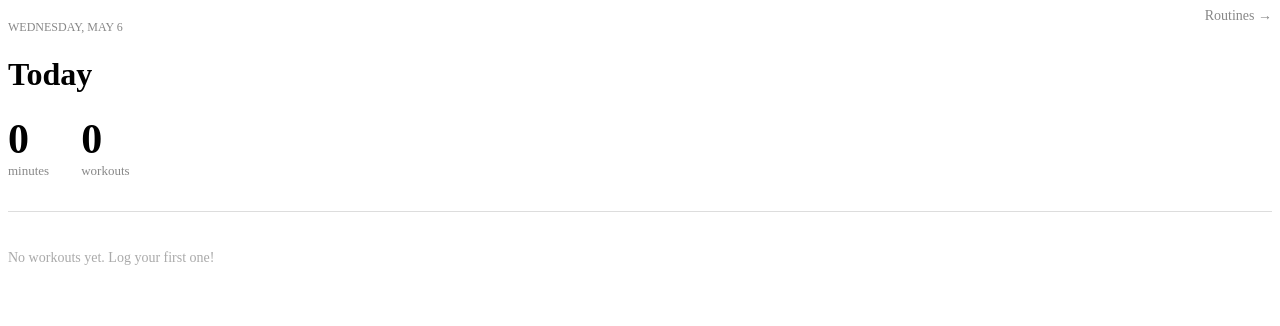
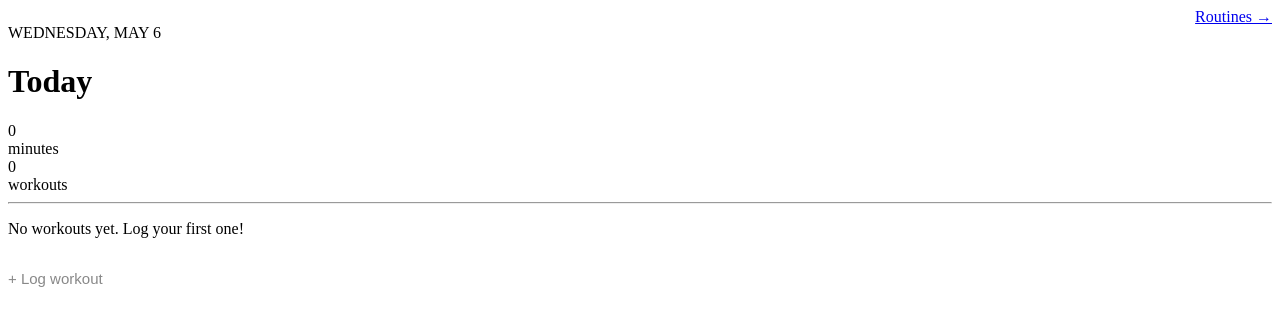
Before and after one commit to kavinghty/Fitness-Companion-DTE-Final-Assesment, a Flask app: page / in a window 1280 px wide. Shown: the top 326 px of the page. Run offline with Flask 3, Linux system fonts and the light colour scheme; data that the repository does not hold is empty.

Commit message:
Add log workout and delete workout

```diff
--- a/app.py
+++ b/app.py
@@ -1,5 +1,5 @@
 import sqlite3
-from flask import Flask, render_template
+from flask import Flask, render_template, request, jsonify
 
 app = Flask(__name__)
 
@@ -31,5 +31,42 @@ def index():
     )
 
 
+# Save a new workout
+@app.route("/add_workout", methods=["POST"])
+def add_workout():
+    data = request.get_json()
+    routine_id = data.get("routine_id")
+    date = data.get("date")
+    if not routine_id or not date:
+        return jsonify({"error": "Please fill in all fields"}), 400
+    db = get_db()
+    db.execute(
+        "INSERT INTO Workout_Log (User_ID, Routine_ID, Date) VALUES (1, ?, ?)",
+        (routine_id, date)
+    )
+    db.commit()
+    new = db.execute("""
+        SELECT wl.Session_ID, wl.Routine_ID, wl.Date,
+               r.ROUTINE_NAME AS routine_name,
+               r.DESCRIPTION  AS description
+        FROM Workout_Log wl
+        LEFT JOIN Routines r ON wl.Routine_ID = r.ROUTINE_ID
+        WHERE wl.Session_ID = last_insert_rowid()
+    """).fetchone()
+    db.close()
+    return jsonify(dict(new)), 201
+
+
+# Delete a workout
+@app.route("/delete_workout/<int:id>", methods=["DELETE"])
+def delete_workout(id):
+    db = get_db()
+    db.execute("DELETE FROM Workout_Set  WHERE Session_ID = ?", (id,))
+    db.execute("DELETE FROM Workout_Log  WHERE Session_ID = ?", (id,))
+    db.commit()
+    db.close()
+    return jsonify({"ok": True})
+
+
 if __name__ == "__main__":
     app.run(debug=True)
--- a/static/script.js
+++ b/static/script.js
@@ -7,6 +7,10 @@ document.addEventListener("DOMContentLoaded", function () {
   var now = new Date();
   document.getElementById("date-label").textContent =
     now.toLocaleDateString("en-US", { weekday: "long", month: "long", day: "numeric" }).toUpperCase();
+
+  // Pre-fill today's date and time in the form
+  document.getElementById("input-date").value = getDateString(now);
+    document.getElementById("input-time").value = getTimeString(now);
 
   showWorkouts();
 });
@@ -64,6 +68,70 @@ function showWorkouts() {
 }
 
 
+// Open the log workout form
+function openModal() {
+  document.getElementById("modal-card").style.display = "block";
+  document.getElementById("log-btn").style.display = "none";
+    document.getElementById("error-msg").textContent = "";
+}
+
+// Close the log workout form
+function closeModal() {
+  document.getElementById("modal-card").style.display = "none";
+  document.getElementById("log-btn").style.display    = "block";
+}
+
+
+// Send a new workout to the server and show it on the page
+function addWorkout() {
+  var routineId = document.getElementById("input-routine").value;
+  var date = document.getElementById("input-date").value;
+  var time      = document.getElementById("input-time").value;
+
+  if (!routineId) {
+    document.getElementById("error-msg").textContent = "Please select a routine.";
+    return;
+  }
+  if (!date || !time) {
+    document.getElementById("error-msg").textContent = "Please enter a date and time.";
+    return;
+  }
+
+  fetch("/add_workout", {
+    method: "POST",
+    headers: { "Content-Type": "application/json" },
+    body: JSON.stringify({ routine_id: parseInt(routineId), date: date + " " + time + ":00" })
+  })
+  .then(function (res) { return res.json(); })
+  .then(function(data) {
+    if (data.error) {
+      document.getElementById("error-msg").textContent = data.error;
+      return;
+    }
+    workouts.unshift(data);
+    showWorkouts();
+    closeModal();
+    document.getElementById("input-routine").value = "";
+  })
+  .catch(function () {
+    document.getElementById("error-msg").textContent = "Something went wrong.";
+  });
+}
+
+
+// Delete a workout
+function deleteWorkout(id) {
+  if (!confirm("Delete this workout?")) return;
+
+  fetch("/delete_workout/" + id, { method: "DELETE" })
+  .then(function()  { return; })
+  .then(function () {
+    workouts = workouts.filter(function (w) { return w.Session_ID !== id; });
+    showWorkouts();
+  });
+}
+
+
 // Turn "2026-05-06 18:00:00" into "Today · 6:00 PM"
 function formatDate(str) {
   if (!str) return "";
@@ -89,6 +157,12 @@ function getDateString(d) {
     String(d.getDate()).padStart(2,"0");
 }
 
+// Returns "HH:MM"
+function getTimeString(d) {
+  return String(d.getHours()).padStart(2, "0") + ":" +
+    String(d.getMinutes()).padStart(2,  "0");
+}
+
 // Stops special characters from breaking the HTML
 function safe(str) {
   if (!str) return "";
--- a/static/styles.css
+++ b/static/styles.css
@@ -1,103 +1,98 @@
-/* Small grey date text */
-.date-label {
-  font-size: 12px;
+/* Log workout button */
+.log-btn {
+  background: none;
+  border: none;
+  cursor: pointer;
+  font-size: 15px;
   color: #888888;
-  margin-bottom: 4px;
+  padding: 16px 0 0;
+  display: block;
 }
 
-/* Stats row */
-.stats {
-  display: flex;
-  gap: 32px;
-  margin-bottom: 32px;
+.log-btn:hover {
+   color: #111111;
 }
 
-.big-num {
-  font-size: 42px;
+/* Form card */
+.modal-card {
+  border: 1px solid #dddddd;
+  border-radius: 10px;
+  padding: 20px;
+  margin-top: 12px;
+}
+
+.modal-top {
+  display: flex;
+  justify-content: space-between;
+  align-items: center;
+  margin-bottom: 16px;
+}
+
+.modal-heading {
+  font-size: 15px;
   font-weight: bold;
 }
 
-.small-label {
-  font-size: 13px;
-  color: #888888;
-}
-
-/* Horizontal line */
-.line {
-  border: none;
-  border-top: 1px solid #dddddd;
-  margin-bottom: 0;
-}
-
-/* Each workout row */
-.workout-row {
-  display: flex;
-  justify-content: space-between;
-  align-items: center;
-  padding: 16px 0;
-  border-bottom: 1px solid #dddddd;
-}
-
-.workout-name {
-  font-size: 15px;
-  font-weight: bold;
-  margin-bottom: 2px;
-}
-
-.workout-type {
-  font-size: 13px;
-  color: #888888;
-}
-
-.workout-date {
-  font-size: 12px;
-  color:  #aaaaaa;
-}
-
-.workout-right {
-  display: flex;
-  align-items: center;
-  gap: 12px;
-}
-
-/* Empty state message */
-.empty {
-  padding: 24px 0;
-  color: #aaaaaa;
-  font-size: 14px;
-}
-
-/* Routines nav link */
-.routines-link {
-  font-size: 14px;
-  color: #888888;
-  text-decoration: none;
-}
-
-.routines-link:hover {
-  color: #111111;
-}
-
-/* Clickable routine name */
-.link-name {
-  text-decoration: none;
-  color: #111111;
-}
-
-.link-name:hover {
-  text-decoration: underline;
-}
-
-/* Delete button */
-.delete-btn {
+.close-btn {
   background: none;
   border: none;
   cursor: pointer;
   font-size: 16px;
   color: #aaaaaa;
-  padding: 4px;
 }
 
-.delete-btn:hover {
+/* Input fields */
+.field {
+  width: 100%;
+  background: #f5f5f5;
+  border: 1px solid #dddddd;
+  border-radius: 8px;
+  padding: 10px 12px;
+  font-size: 14px;
+  color: #111111;
+  margin-bottom: 10px;
+  outline: none;
+  appearance: none;
+  font-family: Arial, sans-serif;
+}
+
+.field:focus {
+  border-color: #111111;
+  background: #ffffff;
+}
+
+/* Side by side fields */
+.row-fields {
+  display: flex;
+  gap: 10px;
+}
+
+.row-fields .field {
+   margin-bottom: 10px;
+}
+
+/* Add / Create button */
+.add-btn {
+  background: #111111;
+  color: #ffffff;
+  border: none;
+  border-radius: 8px;
+  padding: 10px 20px;
+  font-size: 14px;
+  font-weight: bold;
+  cursor: pointer;
+  white-space: nowrap;
+  margin-bottom: 10px;
+  font-family: Arial,sans-serif;
+}
+
+.add-btn:hover {
+  background: #333333;
+}
+
+/* Error message */
+.error-msg {
+  font-size: 12px;
   color: #cc0000;
+  min-height: 16px;
 }
--- a/templates/index.html
+++ b/templates/index.html
@@ -34,6 +34,35 @@
   <hr class="line" />
   <div id="workout-list"></div>
 
+  <!-- Button to open the form -->
+  <button class="log-btn" id="log-btn" onclick="openModal()">+ Log workout</button>
+
+  <!-- Log workout form -->
+  <div class="modal-card" id="modal-card" style="display:none;">
+    <div class="modal-top">
+      <span class="modal-heading">Log workout</span>
+      <button class="close-btn" onclick="closeModal()">✕</button>
+    </div>
+
+    <select id="input-routine" class="field">
+      <option value="" disabled selected>Select routine</option>
+      {% for r in routines %}
+      <option value="{{ r.ROUTINE_ID }}">{{ r.ROUTINE_NAME }}</option>
+      {% endfor %}
+    </select>
+
+    <div class="row-fields">
+      <input type="date" id="input-date" class="field" style="flex:1;" />
+      <input type="time" id="input-time" class="field" style="flex:1;" />
+    </div>
+
+    <div style="display:flex; justify-content:flex-end;">
+      <button class="add-btn" onclick="addWorkout()">Add</button>
+    </div>
+
+    <p class="error-msg" id="error-msg"></p>
+  </div>
+
 </div>
 
 <!-- Pass workout data from Flask to JavaScript -->
```
